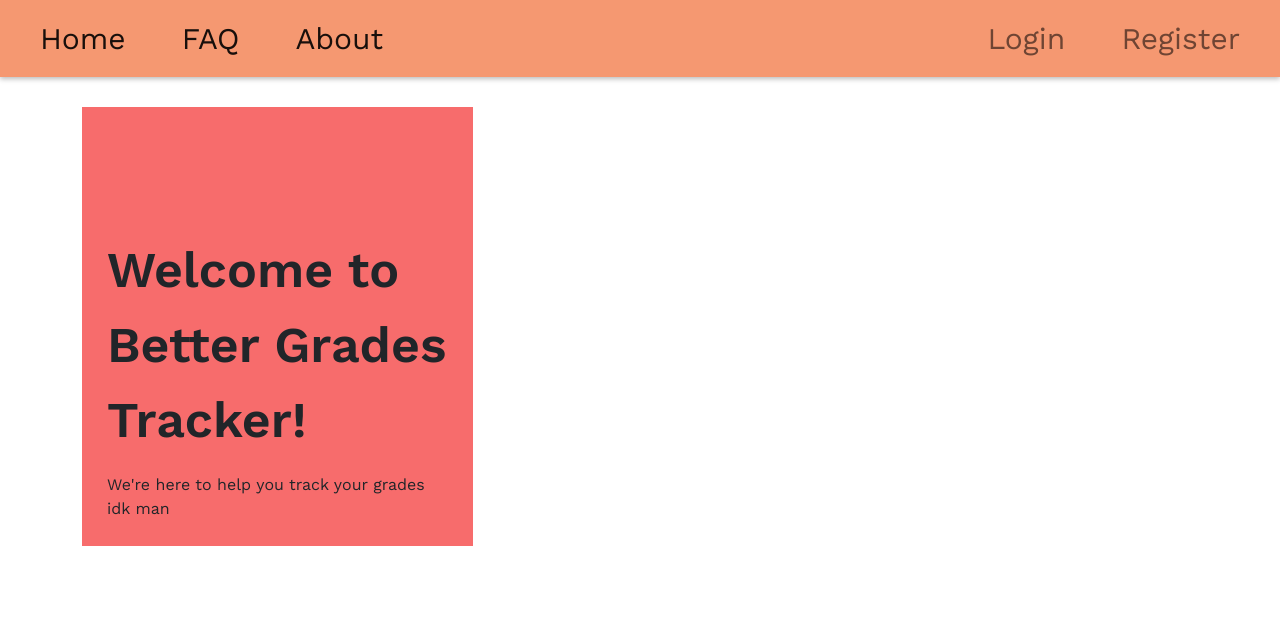
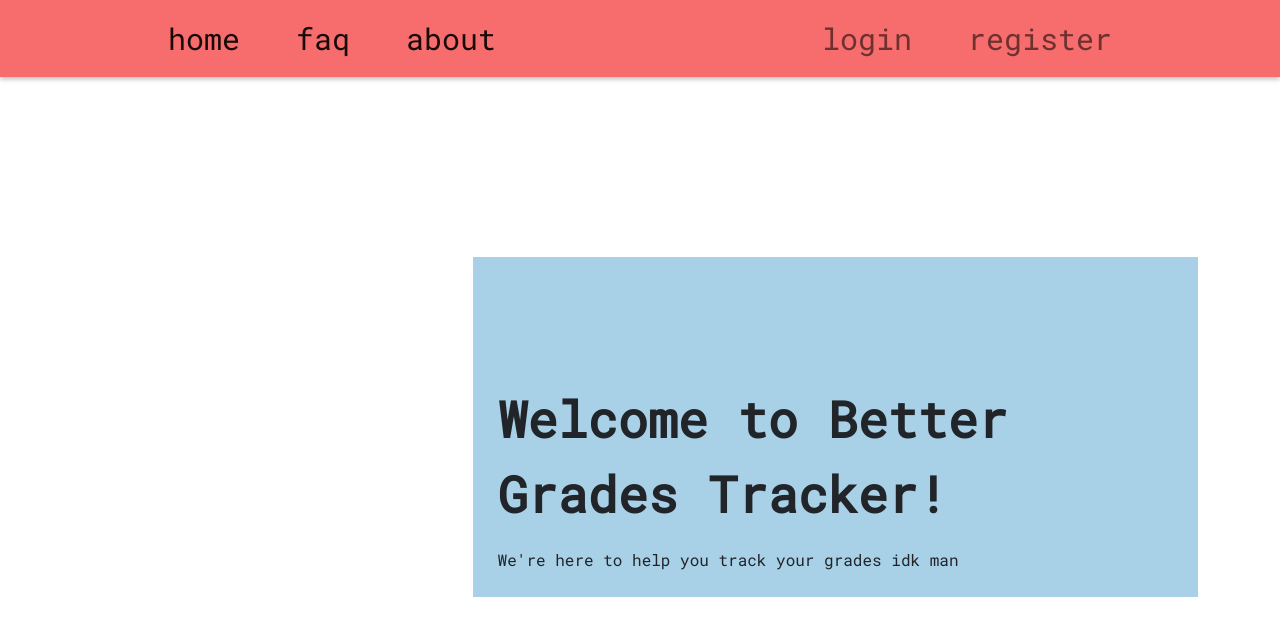
Before and after one commit to ADSteele916/nwhacks2021, a Django app: page / in a window 1280 px wide. Shown: the top 636 px of the page. Run offline with Django 3.2, Linux system fonts and the light colour scheme.

Commit message:
it doesn't work yet but i'm trying my best

```diff
--- a/grades/static/grades/main.css
+++ b/grades/static/grades/main.css
@@ -2,8 +2,9 @@
     -webkit-box-shadow: 0px 2px 5px 0px rgba(0, 0, 0, 0.27);
     -moz-box-shadow: 0px 2px 5px 0px rgba(0, 0, 0, 0.27);
     box-shadow: 0px 2px 5px 0px rgba(0, 0, 0, 0.27);
-    font-family: 'Work Sans', sans-serif;
+    font-family: 'Roboto Mono', monospace;
     font-size: 30px;
+    background-color: #F76C6C;
     /* the rest of your styling */
 }
 
@@ -12,21 +13,57 @@
     margin-left: 20px;
 }
 
+.home-text-backone {
+    border-color: #F76C6C;
+    background-color: #F76C6C;
+    z-index: 1;
+    position: absolute;
+}
+
+.home-text-backtwo {
+    border-color: #F8E9A1;
+    background-color: #F8E9A1;
+    z-index: 2;
+    position: absolute;
+    left: 5px;
+    top: 5px;
+}
+
 .home-welcome {
     font-size:50px;
     font-weight: 600;
     margin-top: 100px;
 }
 
-.home-section  {
-    margin-top: 30px;
-    display: grid;
-    grid-template-columns: 35% 65%
+.home-text {
+    padding: 25px;
+    background-color: #A8D0E6;
+    font-family: 'Roboto Mono', monospace;
+    font-weight: 400;
+    margin-top: 180px;
+    width: 65%;
+    float: right;
+
 }
 
-.home-text {
-    padding: 25px;
-    background-color:#f76c6c;
-    font-family: 'Work Sans', sans-serif;
-    font-weight: 400;
+.red-card {
+    background-color: #f76c6c;
+    color: white;
 }
+
+.blue-card {
+    background-color: #a8d0e6;
+    color: white;
+}
+.yellow-card {
+    background-color: #f8e9a1;
+    color: white;
+}
+
+.card a {
+    text-decoration: none;
+}
+
+.container-fluid {
+    width: 80%;
+}
--- a/templates/grades/base.html
+++ b/templates/grades/base.html
@@ -9,23 +9,6 @@
             box-shadow: 0px 2px 5px 0px rgba(0, 0, 0, 0.27);
         }
 
-        .red-card {
-            background-color: #f76c6c;
-            color: white;
-        }
-
-        .blue-card {
-            background-color: #a8d0e6;
-            color: white;
-        }
-        .yellow-card {
-            background-color: #f8e9a1;
-            color: white;
-        }
-
-        .card a {
-            text-decoration: none;
-        }
     </style>
 
     <meta charset="UTF-8">
@@ -44,11 +27,12 @@
 
     <link rel="preconnect" href="https://fonts.gstatic.com">
     <link href="https://fonts.googleapis.com/css2?family=Work+Sans:wght@400;600&display=swap" rel="stylesheet">
+    <link href="https://fonts.googleapis.com/css2?family=Roboto+Mono&display=swap" rel="stylesheet">
     <link rel="stylesheet" type="text/css" href={% static 'grades/main.css' %}>
 
 </head>
 <body>
-<nav class="navbar navbar-expand-lg navbar-light" style="background-color: #f59871;">
+<nav class="navbar navbar-expand-lg navbar-light">
     <div class="container-fluid">
         <button class="navbar-toggler" type="button" data-bs-toggle="collapse" data-bs-target="#navbarNavAltMarkup"
                 aria-controls="navbarNavAltMarkup" aria-expanded="false" aria-label="Toggle navigation">
@@ -56,27 +40,27 @@
         </button>
         <div class="collapse navbar-collapse" id="navbarNavAltMarkup">
             <div class="navbar-nav">
-                <a class="nav-link active" aria-current="page" href="{% url "grades-home" %}">Home</a>
-                <a class="nav-link active" href="{% url "grades-faq" %}">FAQ</a>
-                <a class="nav-link active" href="{% url "grades-about" %}">About</a>
+                <a class="nav-link active" aria-current="page" href="{% url "grades-home" %}">home</a>
+                <a class="nav-link active" href="{% url "grades-faq" %}">faq</a>
+                <a class="nav-link active" href="{% url "grades-about" %}">about</a>
             </div>
         </div>
         <div class="navbar-collapse justify-content-end">
             {% if user.is_authenticated %}
                 <ul class="navbar-nav ml-auto">
                     <li class="nav-item">
-                        <a class="nav-link" href="{% url "logout" %}">Logout</a>
+                        <a class="nav-link" href="{% url "logout" %}">logout</a>
                     </li>
                 </ul>
             {% else %}
                 <ul class="navbar-nav ml-auto">
                     <li class="nav-item">
-                        <a class="nav-link" href="{% url "login" %}">Login</a>
+                        <a class="nav-link" href="{% url "login" %}">login</a>
                     </li>
                 </ul>
                 <ul class="navbar-nav ml-auto">
                     <li class="nav-item">
-                        <a class="nav-link" href="{% url "register" %}">Register</a>
+                        <a class="nav-link" href="{% url "register" %}">register</a>
                     </li>
                 </ul>
             {% endif %}
--- a/templates/grades/home.html
+++ b/templates/grades/home.html
@@ -2,7 +2,6 @@
 
 
 {% block content %}
-    <div class="home-section">
         <div class="home-text">
             <div class="home-welcome">
                 <p>Welcome to Better Grades Tracker!</p>
@@ -10,10 +9,9 @@
             <div class="home-about">
                 We're here to help you track your grades idk man
             </div>
+            <div class="home-text-backone">
+            </div>
+            <div class="home-text-backtwo">
+            </div>
         </div>
-
-        <div class="home-image">
-
-        </div>
-    </div>
 {% endblock content %}
```
